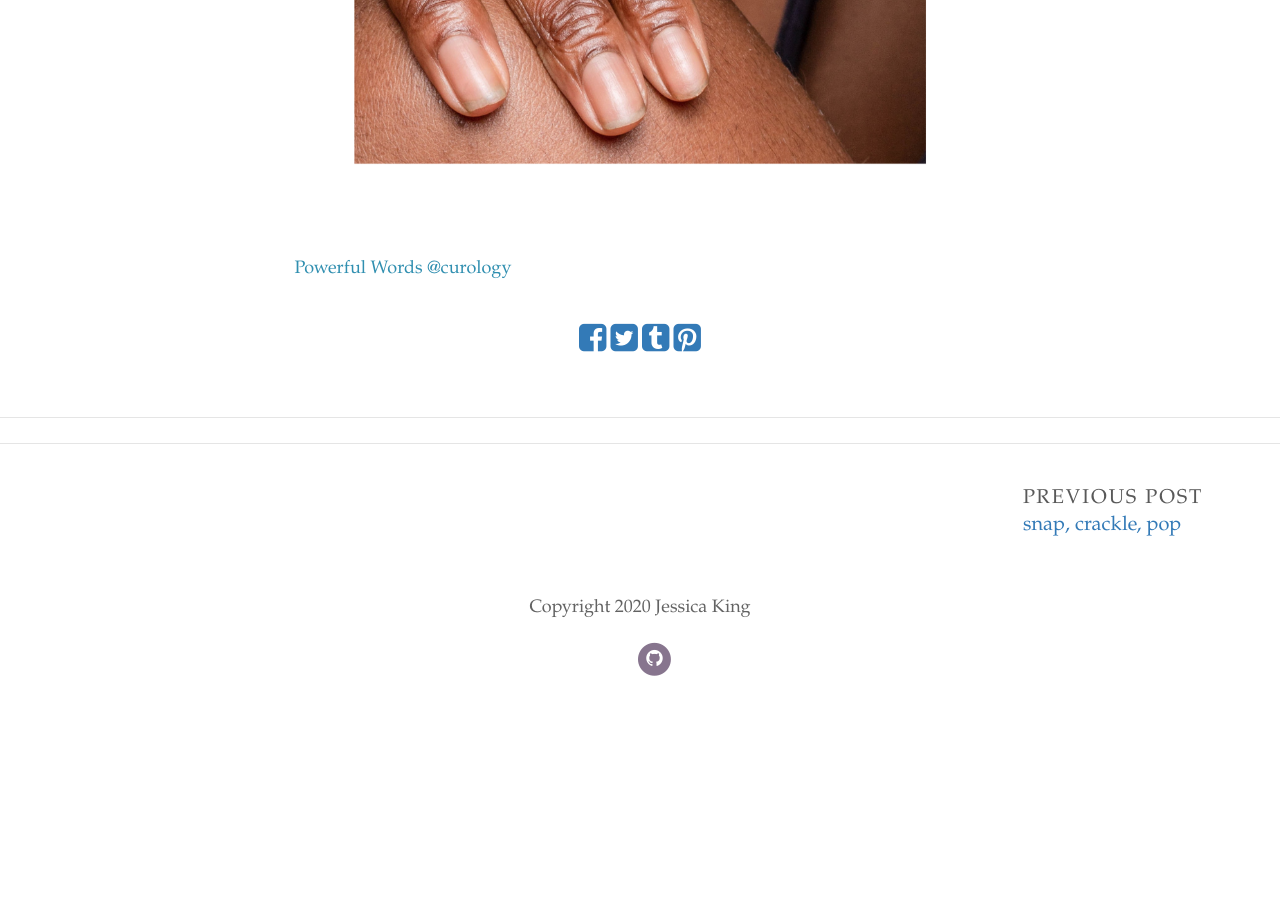
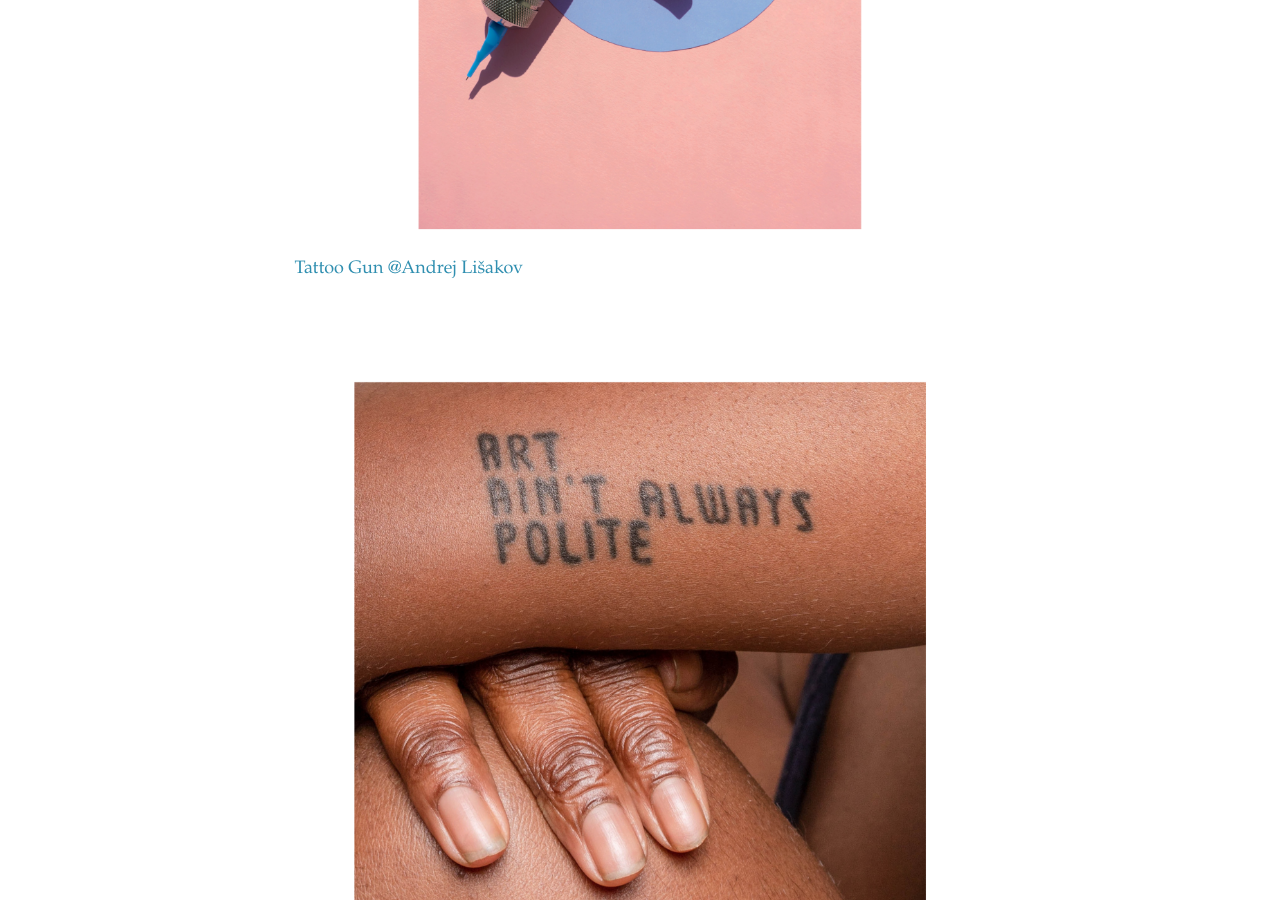
Before and after one commit to jessking16/thetype, a Jekyll site: the page built from _posts/2020-10-12-draw-on-me.md, in a window 1280 px wide and 900 px high, scrolled down 911 px. Built offline with Jekyll 4.4.1, drawn with Linux system fonts in a browser that asks for light colours; some web fonts are replaced; comment, search, counter and statistics services are not loaded; before the commit the page ends 1616 px from its top, so only the background shows below that.

Commit message:
Update Post “2020-10-12-draw-on-me”

```diff
--- a/_posts/2020-10-12-draw-on-me.md
+++ b/_posts/2020-10-12-draw-on-me.md
@@ -8,4 +8,10 @@ comments: true
 ---
 Tattoos are becoming a larger and larger part of our culture and the allure of permanent art is strong but why do some tattoos have a greater impact than others?
 
+
+
+![Tattoo Gun @Andrej Lišakov](../uploads/photos-blog.png "Tattoo Gun @Andrej Lišakov")
+
+
+
 ![Powerful Words @curology ](../uploads/photos-blog-2.png "Powerful Words @curology ")
```
Also changed, not shown: uploads/photos-blog.png (added).
